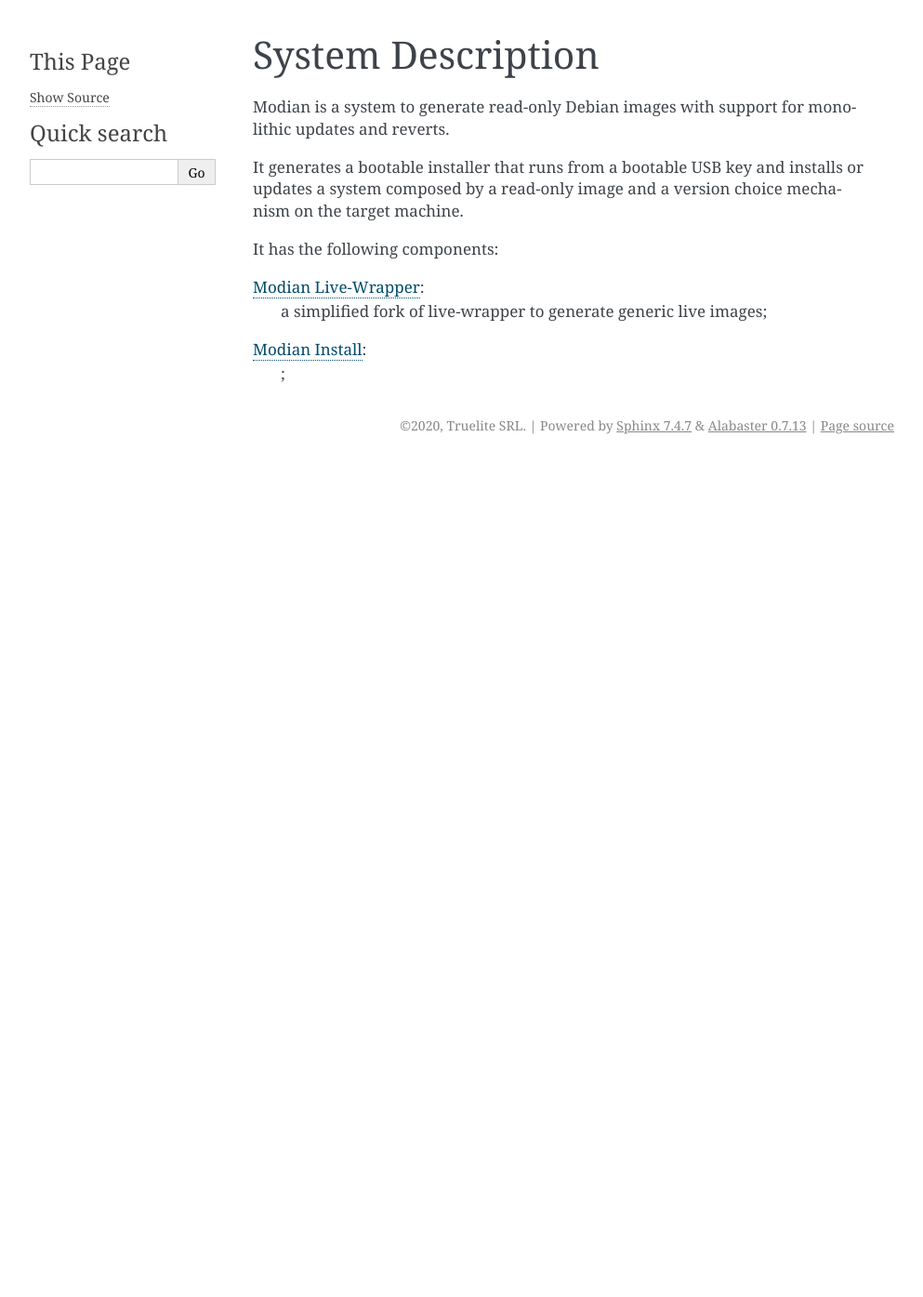
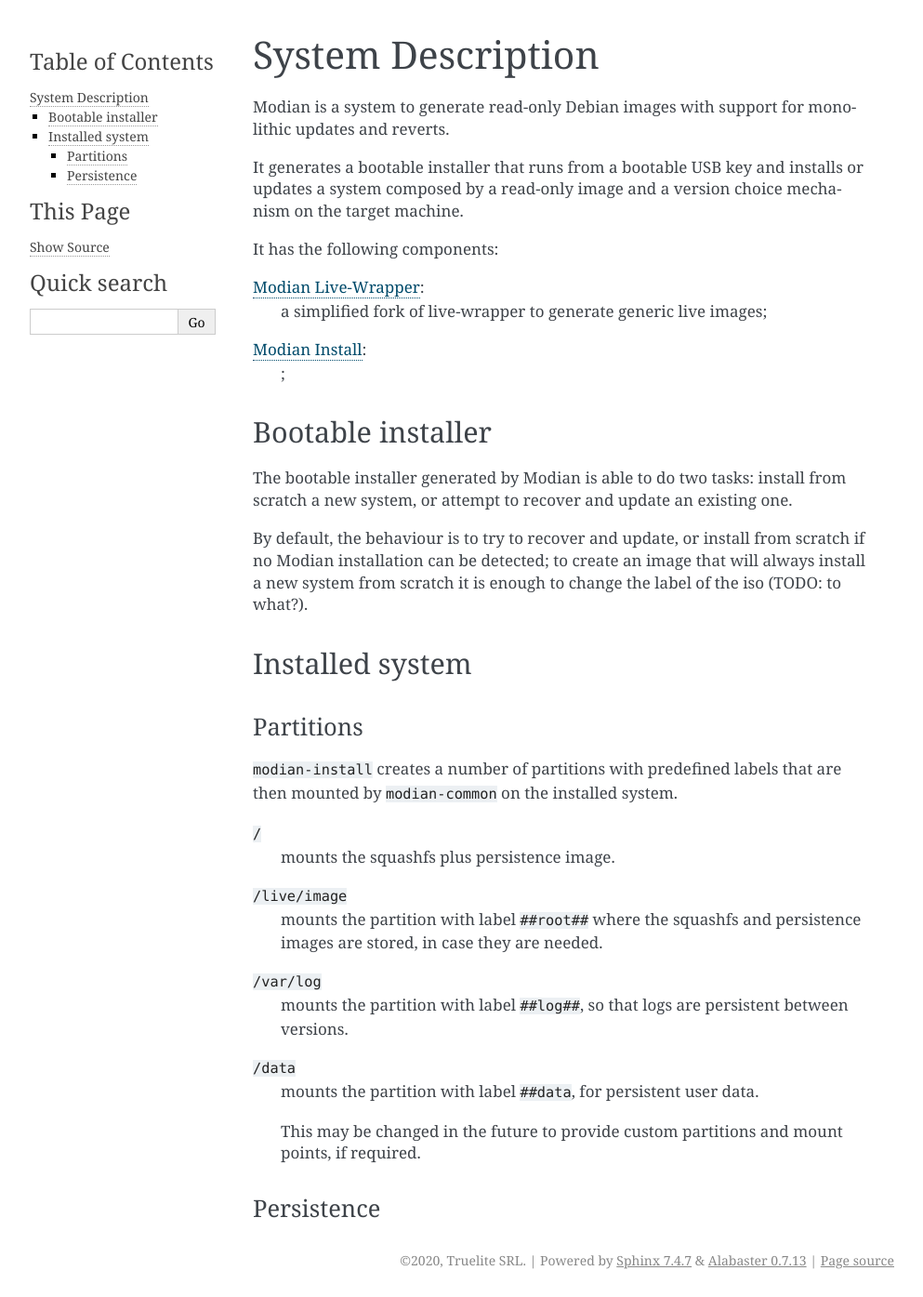
Before and after one commit to Truelite/modian, a Sphinx documentation site: the page built from docs/system_description.rst, in a window 1280 px wide. Shown: the whole page at 93% size, without its empty margins (148-1141 px from the left). Built offline with Sphinx 7.4.7, drawn with Linux system fonts in a browser that asks for light colours; before the commit the page ends 900 px from its top, so only the background shows below that.

Commit message:
More documentation

```diff
--- a/docs/system_description.rst
+++ b/docs/system_description.rst
@@ -15,3 +15,41 @@
    a simplified fork of live-wrapper to generate generic live images;
 :doc:`modian-install/index`:
    ;
+
+Bootable installer
+==================
+
+The bootable installer generated by Modian is able to do two tasks:
+install from scratch a new system, or attempt to recover and update an
+existing one.
+
+By default, the behaviour is to try to recover and update, or install
+from scratch if no Modian installation can be detected; to create an
+image that will always install a new system from scratch it is enough to
+change the label of the iso (TODO: to what?).
+
+Installed system
+================
+
+Partitions
+----------
+
+``modian-install`` creates a number of partitions with predefined labels
+that are then mounted by ``modian-common`` on the installed system.
+
+``/``
+   mounts the squashfs plus persistence image.
+``/live/image``
+   mounts the partition with label ``##root##`` where the squashfs and
+   persistence images are stored, in case they are needed.
+``/var/log``
+   mounts the partition with label ``##log##``, so that logs are
+   persistent between versions.
+``/data``
+   mounts the partition with label ``##data``, for persistent user data.
+
+   This may be changed in the future to provide custom partitions and
+   mount points, if required.
+
+Persistence
+-----------
```
